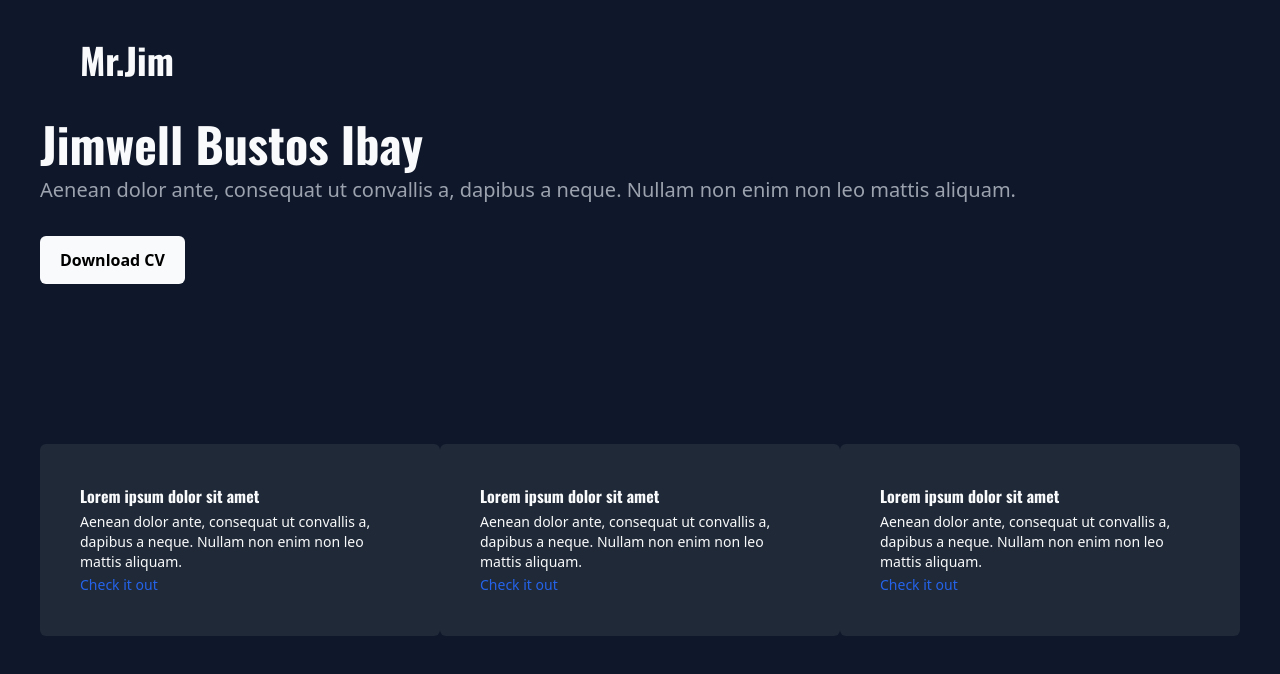
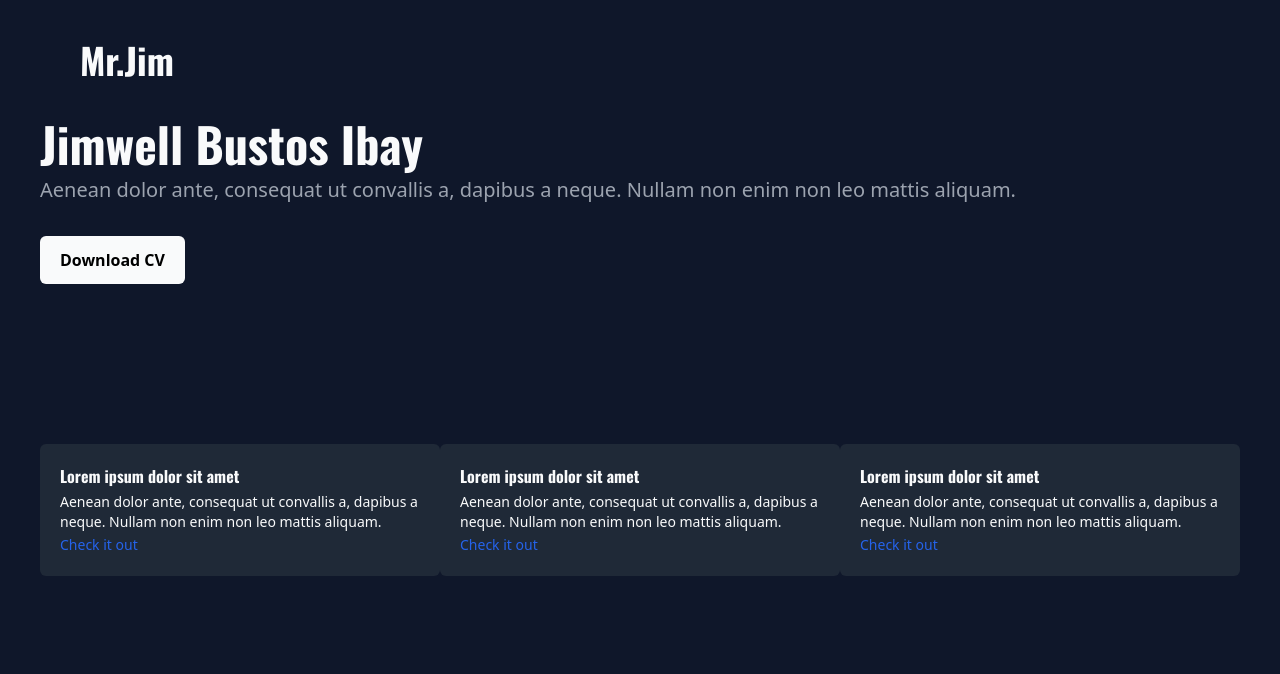
Before and after one commit to ibayjimwell/Mr.Jim, a React (Vite) app in the folder mr.jim/: page / in a window 1280 px wide. Shown: the top 674 px of the page. Built offline with nearby package versions, Linux system fonts and the light colour scheme.

Commit message:
Update CardLink.jsx

```diff
--- a/mr.jim/src/components/CardLink.jsx
+++ b/mr.jim/src/components/CardLink.jsx
@@ -5,7 +5,7 @@ function CardLink({title, text, url}) {
         <article className='
 
         bg-gray-800
-        p-10
+        p-5
         max-w-sm
         rounded-sm
 
```
